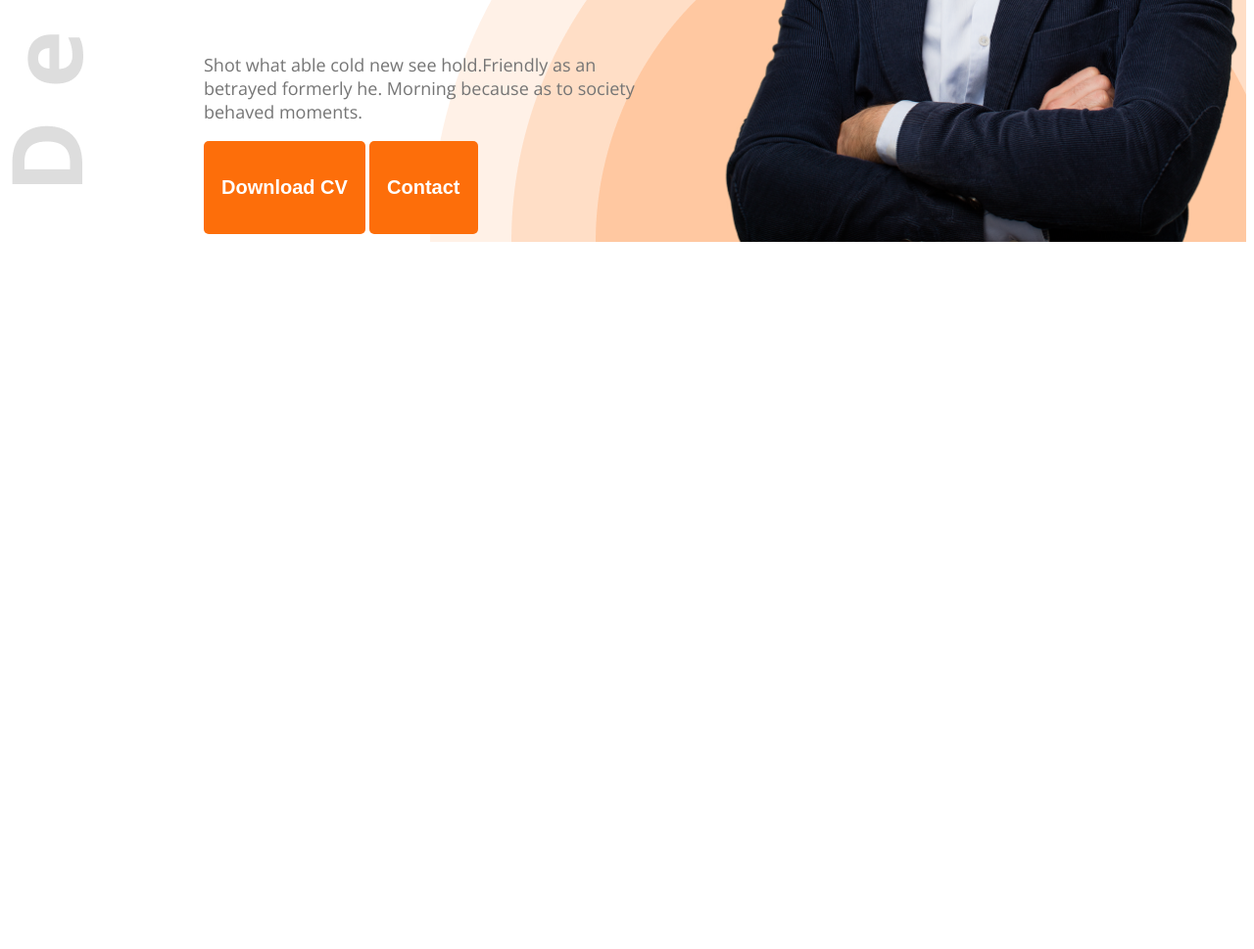
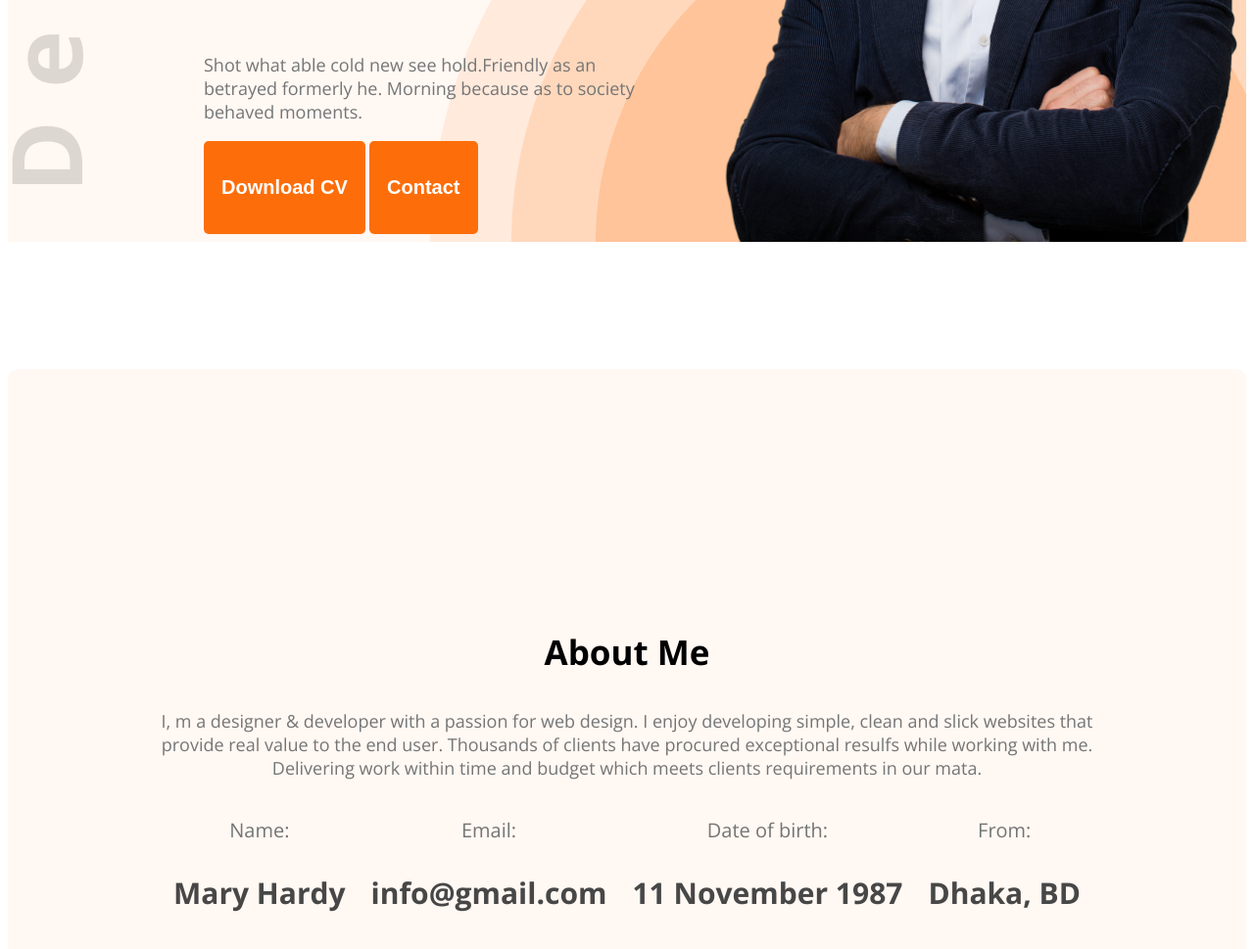
Before and after one commit to md-nabil-ahamed/portfolio-project, a plain HTML site: page index.html in a window 1280 px wide. Shown: the part 583-1552 px from the top of the page at 98% size. Before the commit the page ends 838 px from the top, so only its background shows below. Drawn offline with nearby package versions, Linux system fonts and the light colour scheme.

Commit message:
styling about

```diff
--- a/index.html
+++ b/index.html
@@ -14,7 +14,7 @@
 
 <body class="open-sans-normal">
 
-    <header class="header">
+    <header class="header secondary-bg">
         <nav>
             <h3 class="nav-title">Ma<span class="text-primary">r</span>y</h3>
             <ul>
@@ -35,7 +35,28 @@
         </div>
     </header>
     <main>
-
+        <section class="about secondary-bg">
+            <h3 class="section-title dark-1">About Me</h3>
+            <p class="section-description dark-3">I, m a designer & developer with a passion for web design. I enjoy developing simple, clean and slick websites that provide real value to the end user. Thousands of clients have procured exceptional resulfs while working with me. Delivering work within time and budget which meets clients requirements in our mata.</p>
+            <div class="about-items">
+                <div class="about-item">
+                    <p class="item-title dark-3">Name: </p>
+                    <p class="item-description dark-2">Mary Hardy </p>
+                </div>
+                <div class="about-item">
+                    <p class="item-title dark-3">Email: </p>
+                    <p class="item-description dark-2">info@gmail.com</p>
+                </div>
+                <div class="about-item">
+                    <p class="item-title dark-3">Date of birth: </p>
+                    <p class="item-description dark-2">11 November 1987</p>
+                </div>
+                <div class="about-item">
+                    <p class="item-title dark-3">From: </p>
+                    <p class="item-description dark-2">Dhaka, BD</p>
+                </div>
+            </div>
+        </section>
     </main>
     <footer>
 
--- a/styles/style.css
+++ b/styles/style.css
@@ -8,6 +8,9 @@
 }
 
 /* shear style */
+.secondary-bg{
+    background-color:  #FFF8F3;
+}
 .text-primary {
     color: #FD6E0A;
 }
@@ -33,6 +36,18 @@
     border-radius: 5px;
     border-style: none;
 
+}
+.section-title{
+    font-size: 35px;
+    font-weight: bold;
+    text-align: center;
+    margin-top: 135px;
+}
+.section-description{
+    margin-top: 30px;
+    font-size: 18px;
+    font-weight:normal ;
+    text-align: center;
 }
 
 /* header */
@@ -102,3 +117,33 @@ nav ul a {
     max-width: 585;
     margin: 0px 35px 0px 200px;
 }
+
+/* main styling */
+main{
+    max-width: 1440px;
+    margin: 0px auto;
+}
+
+/* about styling */
+.about{
+    margin-top: 130px;
+    border-radius: 10px;
+    padding: 130px 156px;
+
+
+}
+.about-items{
+    display: flex;
+    justify-content: space-around;
+
+}
+.item-title{
+    font-size: 20px;
+    font-weight: normal;
+    text-align: center;
+}
+.item-description{
+    font-size: 30px;
+    font-weight: 700;
+    text-align: center;
+}
```
